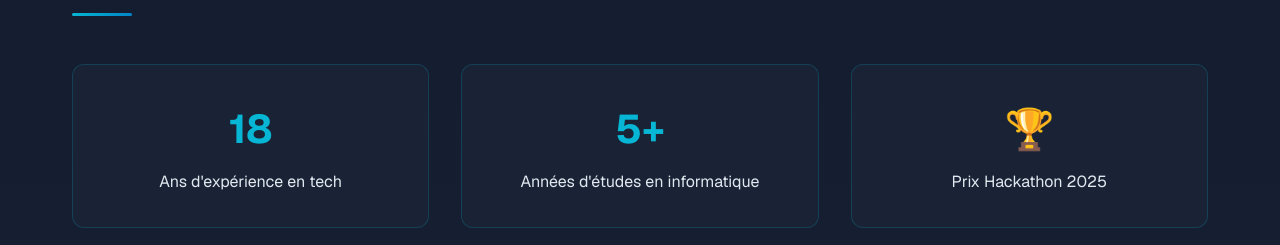
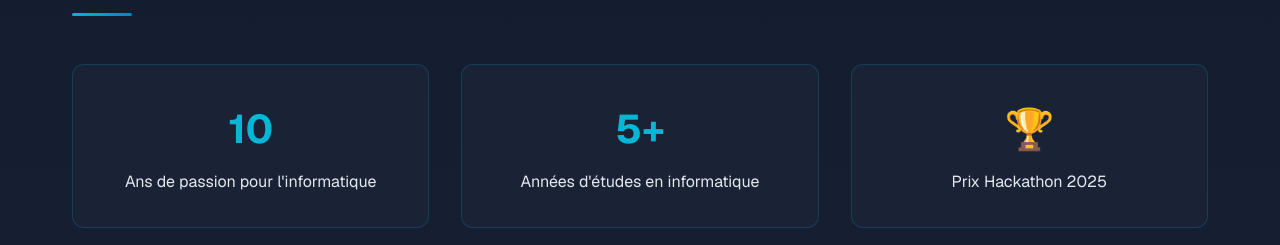
Before and after one commit to brenozinhoSATOM/MonSite, a plain HTML site: page index.html in a window 1280 px wide. Shown: the part 991-1236 px from the top of the page. Drawn offline with nearby package versions, Linux system fonts and the light colour scheme.

Commit message:
Update statistics in about section of index.html

```diff
--- a/index.html
+++ b/index.html
@@ -639,8 +639,8 @@
 
         <div class="about-grid">
             <div class="stat-card">
-                <div class="stat-number">18</div>
-                <p>Ans d'expérience en tech</p>
+                <div class="stat-number">10</div>
+                <p>Ans de passion pour l'informatique</p>
             </div>
             <div class="stat-card">
                 <div class="stat-number">5+</div>
```
